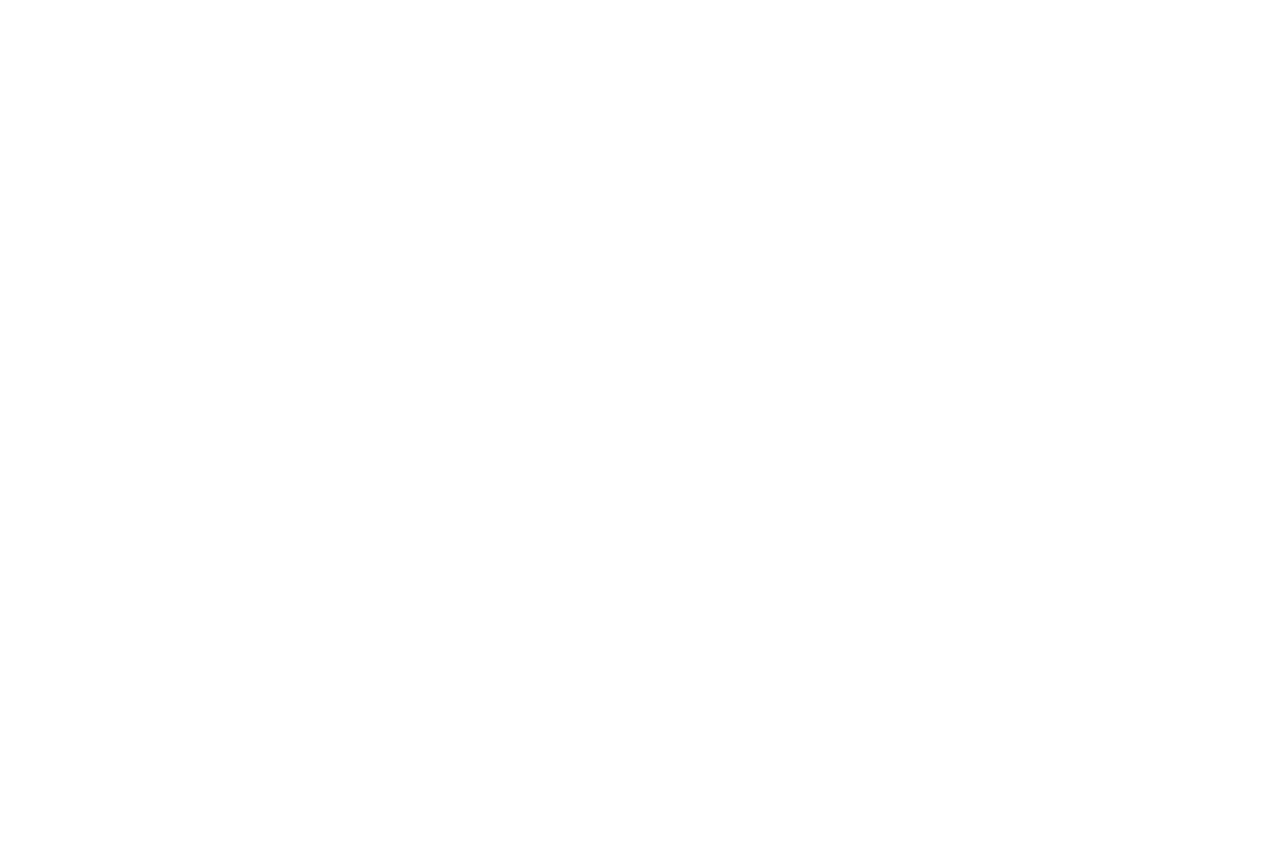
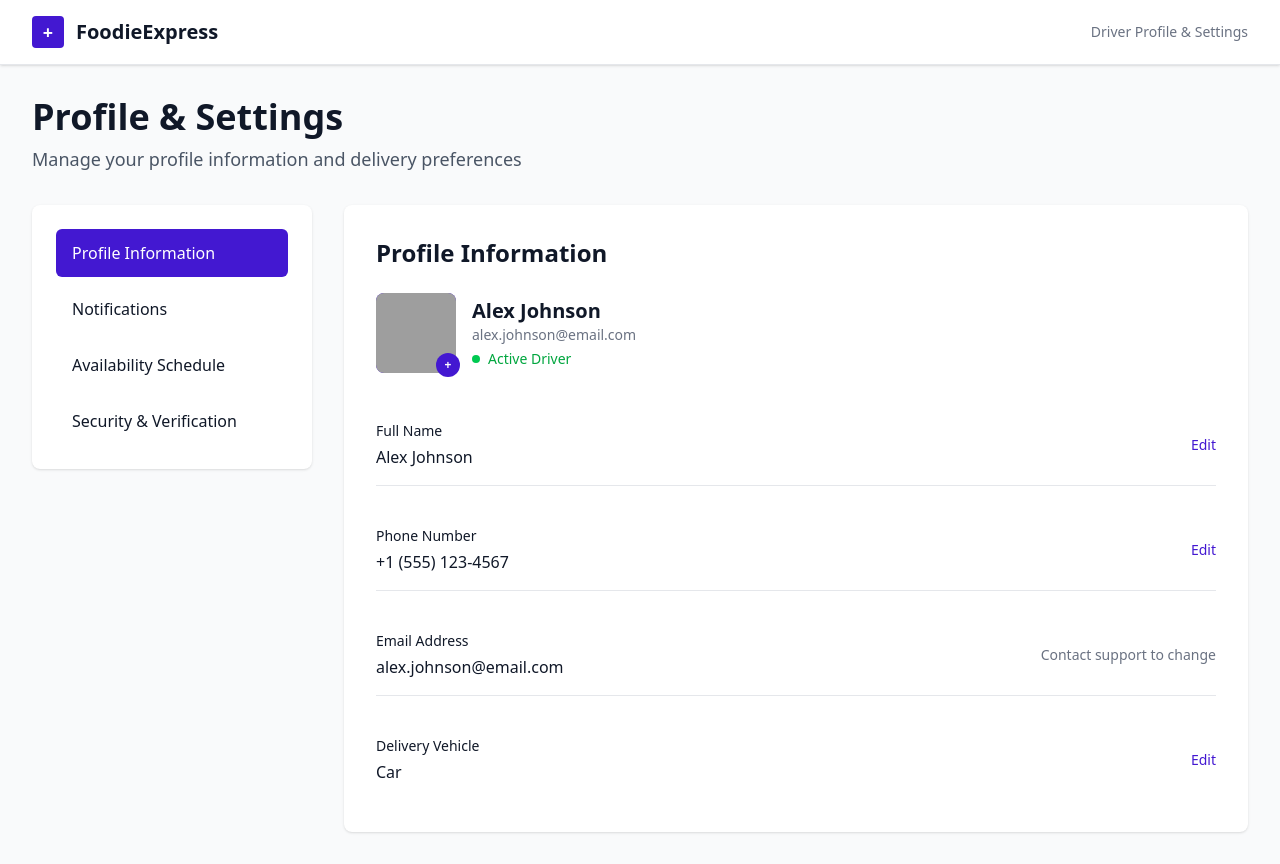
Before and after one commit to foodieEXPRESS/foodieEXPRESS_borN2Code, a React (Vite) app in the folder client/: page /rider-profile in a window 1280 px wide. Before the commit this address had no page. Before the commit the page ends 800 px from the top, so only its background shows below. Built offline with nearby package versions, Linux system fonts and the light colour scheme; grey boxes are pictures that could not be loaded.

Commit message:
rider profile in progress

```diff
--- a/client/src/App.tsx
+++ b/client/src/App.tsx
@@ -5,6 +5,7 @@
 import Home from './pages/Home';
 import About from './pages/About';
 import Counter from './pages/counter';
+import RiderProfile from './pages/profles/RiderProfile';
 function App() {
   return (
     <div className="App">
@@ -13,6 +14,7 @@
           <Route path="/" element={<Home />} />
           <Route path="/about" element={<About />} />
           <Route path="/counter" element={<Counter />} />
+          <Route path="/rider-profile" element={<RiderProfile />} />
 
         </Routes>
       </BrowserRouter>
--- /dev/null
+++ b/client/src/pages/profles/RiderProfile.tsx
@@ -0,0 +1,174 @@
+import React from 'react';
+
+const RiderProfile: React.FC = () => {
+  return (
+    <div className="min-h-screen bg-gray-50">
+      {/* Header */}
+      <header className="bg-white shadow-sm border-b border-gray-200">
+        <div className="max-w-7xl mx-auto px-4 sm:px-6 lg:px-8">
+          <div className="flex justify-between items-center h-16">
+            {/* Logo */}
+            <div className="flex items-center space-x-3">
+              <div className="w-8 h-8 rounded flex items-center justify-center" style={{ backgroundColor: '#4318D1' }}>
+                <span className="text-white font-bold text-lg">+</span>
+              </div>
+              <span className="text-gray-900 font-bold text-xl">FoodieExpress</span>
+            </div>
+
+            {/* Header Text */}
+            <div className="text-gray-500 text-sm font-medium">
+              Driver Profile & Settings
+            </div>
+          </div>
+        </div>
+      </header>
+
+      {/* Main Content */}
+      <div className="max-w-7xl mx-auto px-4 sm:px-6 lg:px-8 py-8">
+        {/* Page Title */}
+        <div className="mb-8">
+          <h1 className="text-4xl font-bold text-gray-900 mb-2">
+            Profile & Settings
+          </h1>
+          <p className="text-gray-600 text-lg">
+            Manage your profile information and delivery preferences
+          </p>
+        </div>
+
+        {/* Content Grid */}
+        <div className="grid grid-cols-1 lg:grid-cols-4 gap-8">
+          {/* Left Navigation */}
+          <div className="lg:col-span-1">
+            <div className="bg-white rounded-lg shadow-sm p-6">
+              <nav className="space-y-2">
+                <a
+                  href="#"
+                  className="block w-full text-left px-4 py-3 rounded-md text-white font-medium"
+                  style={{ backgroundColor: '#4318D1' }}
+                >
+                  Profile Information
+                </a>
+                <a
+                  href="#"
+                  className="block w-full text-left px-4 py-3 rounded-md text-gray-900 hover:bg-gray-100 transition-colors"
+                >
+                  Notifications
+                </a>
+                <a
+                  href="#"
+                  className="block w-full text-left px-4 py-3 rounded-md text-gray-900 hover:bg-gray-100 transition-colors"
+                >
+                  Availability Schedule
+                </a>
+                <a
+                  href="#"
+                  className="block w-full text-left px-4 py-3 rounded-md text-gray-900 hover:bg-gray-100 transition-colors"
+                >
+                  Security & Verification
+                </a>
+              </nav>
+            </div>
+          </div>
+
+          {/* Right Content */}
+          <div className="lg:col-span-3">
+            <div className="bg-white rounded-lg shadow-sm p-8">
+              <h2 className="text-2xl font-bold text-gray-900 mb-6">
+                Profile Information
+              </h2>
+
+              {/* User Identity Block */}
+              <div className="flex items-center mb-8">
+                <div className="relative">
+                  <div className="w-20 h-20 rounded-lg flex items-center justify-center overflow-hidden" style={{ backgroundColor: '#4318D1' }}>
+                    <img
+                      src="https://images.unsplash.com/photo-1472099645785-5658abf4ff4e?w=80&h=80&fit=crop&crop=face"
+                      alt="Alex Johnson"
+                      className="w-full h-full object-cover"
+                      onError={(e) => {
+                        const target = e.target as HTMLImageElement;
+                        target.style.display = 'none';
+                        target.nextElementSibling?.classList.remove('hidden');
+                      }}
+                    />
+                    <div className="w-full h-full flex items-center justify-center text-white text-2xl font-bold hidden" style={{ backgroundColor: '#4318D1' }}>
+                      AJ
+                    </div>
+                  </div>
+                  <div className="absolute -bottom-1 -right-1 w-6 h-6 rounded-full flex items-center justify-center" style={{ backgroundColor: '#4318D1' }}>
+                    <span className="text-white text-xs font-bold">+</span>
+                  </div>
+                </div>
+                <div className="ml-4">
+                  <h3 className="text-xl font-bold text-gray-900">Alex Johnson</h3>
+                  <p className="text-gray-500 text-sm">alex.johnson@email.com</p>
+                  <div className="flex items-center mt-1">
+                    <div className="w-2 h-2 bg-green-500 rounded-full mr-2"></div>
+                    <span className="text-green-600 text-sm font-medium">Active Driver</span>
+                  </div>
+                </div>
+              </div>
+
+              {/* Profile Details */}
+              <div className="space-y-6">
+                {/* Full Name */}
+                <div className="flex items-center justify-between py-4 border-b border-gray-200">
+                  <div>
+                    <label className="block text-sm font-medium text-gray-900 mb-1">
+                      Full Name
+                    </label>
+                    <span className="text-gray-900">Alex Johnson</span>
+                  </div>
+                  <a href="#" className="font-medium text-sm" style={{ color: '#4318D1' }}>
+                    Edit
+                  </a>
+                </div>
+
+                {/* Phone Number */}
+                <div className="flex items-center justify-between py-4 border-b border-gray-200">
+                  <div>
+                    <label className="block text-sm font-medium text-gray-900 mb-1">
+                      Phone Number
+                    </label>
+                    <span className="text-gray-900">+1 (555) 123-4567</span>
+                  </div>
+                  <a href="#" className="font-medium text-sm" style={{ color: '#4318D1' }}>
+                    Edit
+                  </a>
+                </div>
+
+                {/* Email Address */}
+                <div className="flex items-center justify-between py-4 border-b border-gray-200">
+                  <div>
+                    <label className="block text-sm font-medium text-gray-900 mb-1">
+                      Email Address
+                    </label>
+                    <span className="text-gray-900">alex.johnson@email.com</span>
+                  </div>
+                  <span className="text-gray-500 text-sm">
+                    Contact support to change
+                  </span>
+                </div>
+
+                {/* Delivery Vehicle */}
+                <div className="flex items-center justify-between py-4">
+                  <div>
+                    <label className="block text-sm font-medium text-gray-900 mb-1">
+                      Delivery Vehicle
+                    </label>
+                    <span className="text-gray-900">Car</span>
+                  </div>
+                  <a href="#" className="font-medium text-sm" style={{ color: '#4318D1' }}>
+                    Edit
+                  </a>
+                </div>
+              </div>
+            </div>
+          </div>
+        </div>
+      </div>
+    </div>
+  );
+};
+
+export default RiderProfile;
```
